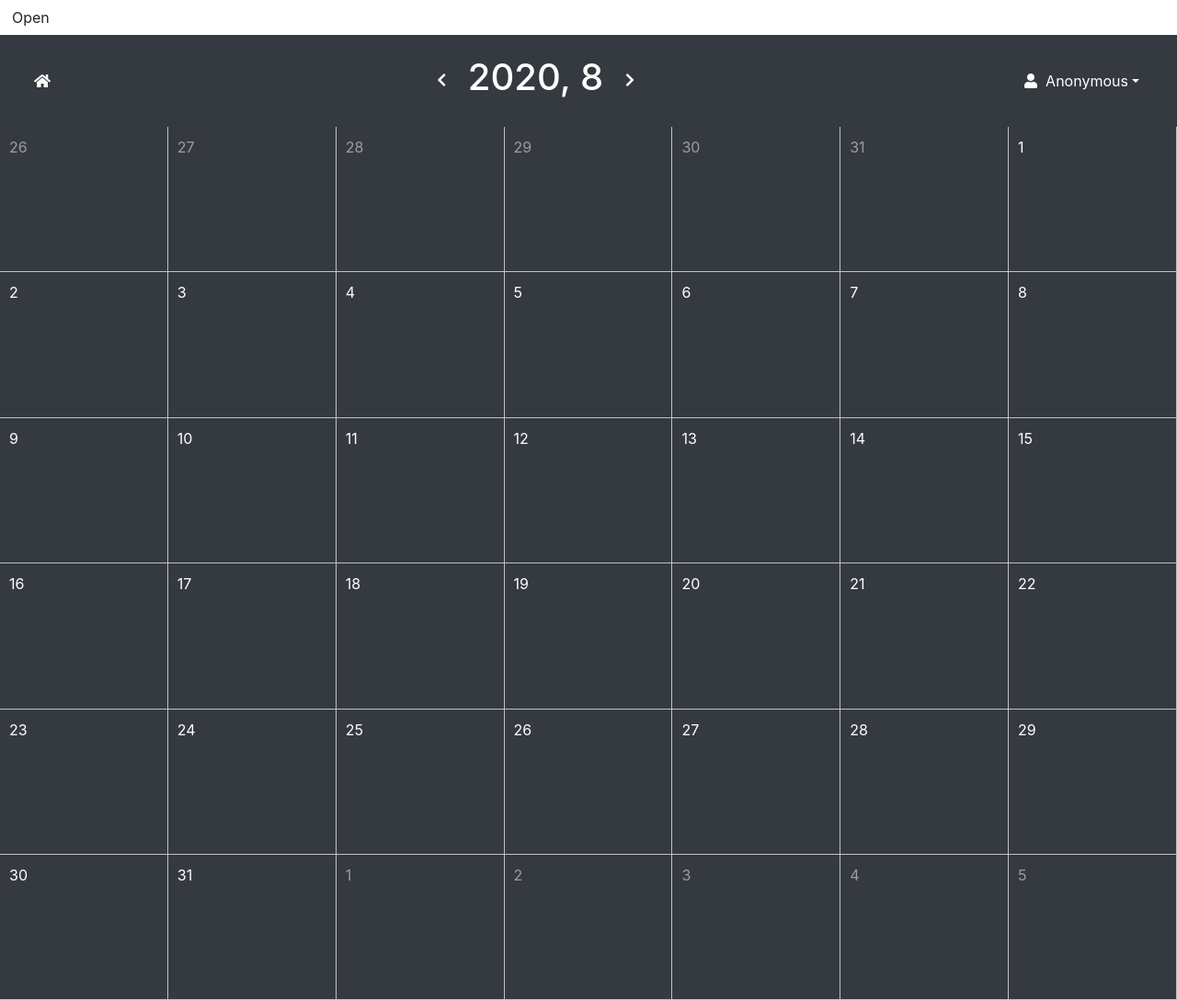
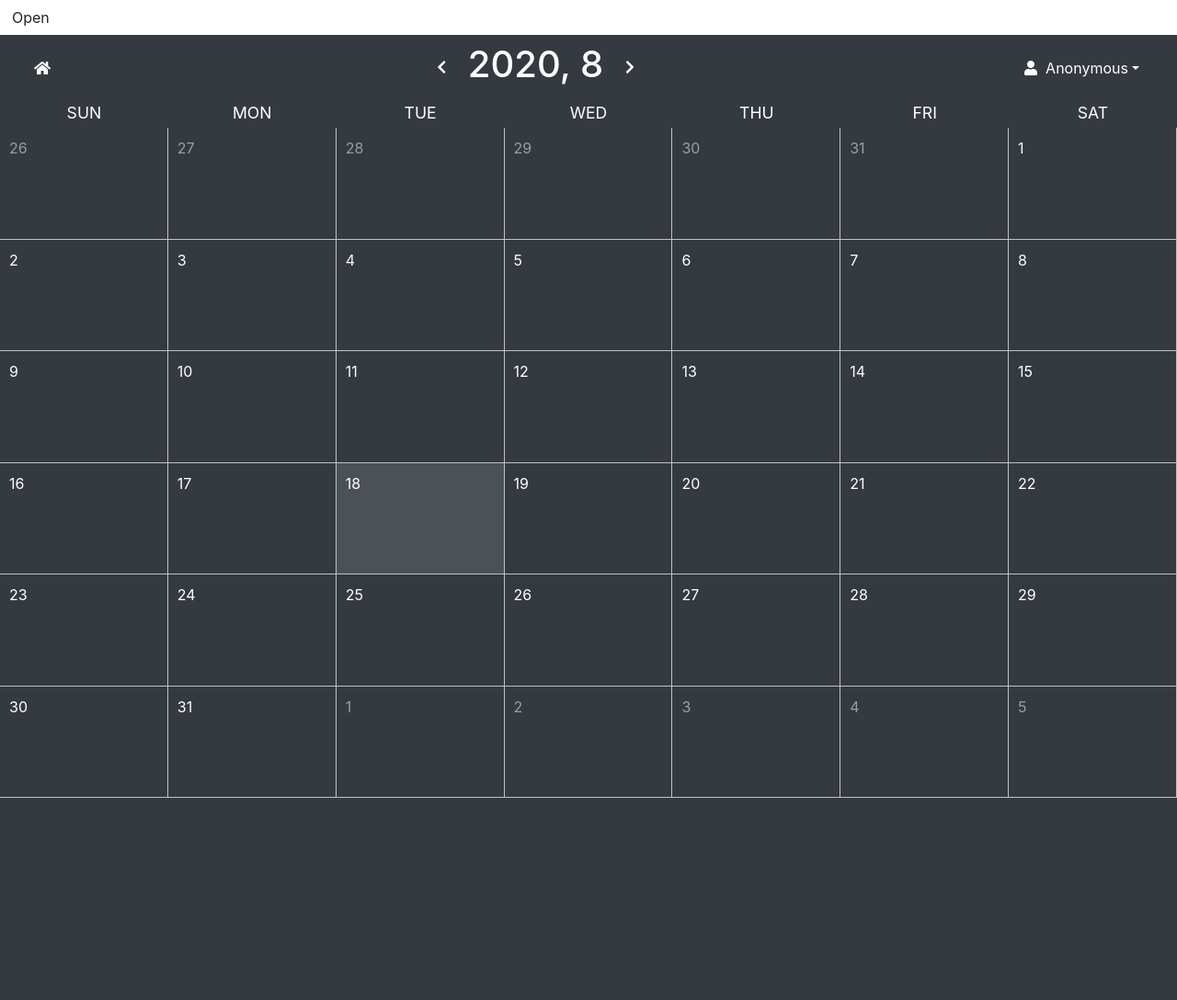
Before and after one commit to JungwonL/CalendaDiary, a Django app: page / in a window 1280 px wide. Shown: the whole page at 92% size. After the commit the page ends 868 px from the top, so only its background shows below. Run offline with Django 3.2, Linux system fonts and the light colour scheme; some libraries are stand-ins or nearby versions.

Commit message:
요일, 색변경 추가

```diff
--- a/schedule/templates/schedule/schedule_list.html
+++ b/schedule/templates/schedule/schedule_list.html
@@ -1,9 +1,6 @@
-{% extends "base.html" %}
-{% block title %}schedule_list.html{% endblock %}
-{% block content %}
+
 <div>
 <h3>Schedule List!!!!!!!!!!!!!</h3>
-<!--    for schedule in schedule_list.user_id_fk[user.id] -->
     {% if user.is_active %}
         <ul>
             {% for schedule in schedule_list %}
@@ -25,4 +22,3 @@
     {% endif %}
 
 </div>
-{% endblock %}
--- a/templates/home.html
+++ b/templates/home.html
@@ -3,10 +3,12 @@
 
 {% block extra-style %}
 {% include "home_cal_style.html" %}
+{% include "modal_style.html" %}
 {% endblock %}
 
 {% block content %}
 {% include "modal.html" %}
+
 <div id="calendar"></div>
 
 <script>
--- a/templates/home_cal_style.html
+++ b/templates/home_cal_style.html
@@ -15,29 +15,30 @@
     padding: 0%;
   }
 
+  .calendarDay{
+    display: inline-block;
+    text-align: center;
+    font-size: 1.1em;
+    color: #ffffff;
+    width: calc(100% / 7);
+
+    background-color: #343A40;
+  }
+
   .calendar__day {
     display: inline-block;
-    vertical-align: bottom;
     width: calc(100% / 7);
-    height: calc(100% / 5);
+    height: calc(92% / 6);
     box-sizing: border-box;
-    border-radius: 0px;
 
     padding: 10px;
-  }
+    color: #FFFFFF;
+    background-color:#343A40;
 
-  .horizontalGutter {
-    margin-right: 0%;
     border-bottom: thin groove #c2c2c2;
     border-right: thin groove #c2c2c2;
   }
 
-<<<<<<< HEAD:templates/home_cal_style.html
-=======
-  .verticalGutter {
-    margin-top: 0.5%;
-  }
 
 }
->>>>>>> #5_scheduling:templates/base_cal_style.html
 </style>
--- a/templates/home_cal_table.html
+++ b/templates/home_cal_table.html
@@ -1,47 +1,75 @@
 const setCalendarData = (year, month) => {
+  const today = new Date();
   const setDate = new Date(year, month - 1, 1);
   const firstDay = setDate.getDate();
   const firstDayName = setDate.getDay();
-  const lastDay = new Date(
-    today.getFullYear(),
-    today.getMonth() + 1,
-    0
-  ).getDate();
-  const prevLastDay = new Date(
-    today.getFullYear(),
-    today.getMonth(),
-    0
-  ).getDate();
+  const lastDay = new Date(today.getFullYear(), today.getMonth() + 1, 0).getDate();
+  const prevLastDay = new Date(today.getFullYear(), today.getMonth(), 0).getDate();
 
- let startDayCount = 1;
+  let startDayCount = 1;
   let lastDayCount = 1;
+  //요일 출력
+  calHtml += `<div class="calendarDay">SUN</div>`;
+  calHtml += `<div class="calendarDay">MON</div>`;
+  calHtml += `<div class="calendarDay">TUE</div>`;
+  calHtml += `<div class="calendarDay">WED</div>`;
+  calHtml += `<div class="calendarDay">THU</div>`;
+  calHtml += `<div class="calendarDay">FRI</div>`;
+  calHtml += `<div class="calendarDay">SAT</div>`;
+  calHtml += `<div style="height:3px; background-color:#343A40;"></div>`;
 
+  //달력출력
   for (let i = 0; i < 6; i++) {
     for (let j = 0; j < 7; j++) {
       //이전 달
       if (i == 0 && j < firstDayName) {
         calHtml +=
-          `<div style='background-color:#343A40;' class='calendar__day horizontalGutter text-white-50'><span>${(prevLastDay - (firstDayName - 1) + j)}</span><span></span></div>`;
+          `<div class='calendar__day text-white-50'>${(prevLastDay - (firstDayName - 1) + j)}</div>`;
       }
       //이번 달
-      else if (i == 0 && j >= firstDayName) {
-        calHtml +=
-        `<div style='background-color:#343A40;' class='calendar__day horizontalGutter text-white '><span>${startDayCount}</span><span id='${year}${month}${setFixDayCount(startDayCount++)}'></span></div>`;
+      else if ((i == 0 && j >= firstDayName)||(i > 0 && startDayCount <= lastDay)) {
+        //오늘
+        if (startDayCount == today.getDate() && setDate.getMonth() == today.getMonth()){
+          calHtml +=
+          `<div id="today" style='background-color:#4b5157;' class='calendar__day'>${startDayCount}<span id='${year}${month}${setFixDayCount(startDayCount++)}'></span></div>`;
+        }
+        else{
+          calHtml +=
+          `<div class='calendar__day'>${startDayCount}<span id='${year}${month}${setFixDayCount(startDayCount++)}'></span></div>`;
+        }
       }
-      else if (i > 0 && startDayCount <= lastDay) {
-        calHtml +=`<div style='background-color:#343A40;'class='calendar__day horizontalGutter text-white'><span>${startDayCount}</span><span id='${year}${month}${setFixDayCount(startDayCount++)}'></span></div>`;
-      }
-
       // 다음 달
       else if (startDayCount > lastDay) {
         calHtml +=
-            `<div style='background-color:#343A40;' class='calendar__day horizontalGutter text-white-50'><span>${lastDayCount++}</span><span></span></div>`;
+            `<div class='calendar__day text-white-50'>${lastDayCount++}</div>`;
       }
     }
   }
   document
     .querySelector("#calendar")
     .insertAdjacentHTML("beforeend", calHtml);
+
+  let items = document.getElementsByClassName('calendar__day')
+
+  for(let item of items){
+        console.log(item);
+        item.onclick = function(e){
+            let target = e.target;
+            }
+        item.onmouseover = function(e){
+            let target = e.target;
+            target.style.cursor = 'pointer';
+            target.style.backgroundColor = '#4b5157';
+        }
+        item.onmouseout = function(e){
+            let target = e.target;
+            target.style.cursor = 'default';
+            if (target.id != 'today'){
+              target.style.backgroundColor = '#343A40';
+            }
+        }
+    };
+
 };
 
 const setFixDayCount = number => {
--- a/templates/home_top.html
+++ b/templates/home_top.html
@@ -5,7 +5,7 @@ today.setMonth(today.getMonth() + count);
 //좌우 버튼, 년월 출력
 let calHtml = "";
 calHtml += `
-<nav class="navbar navbar-expand-lg navbar-dark bg-dark " style="height: 100px;" >
+<nav class="navbar navbar-expand-lg navbar-dark bg-dark " style="height: calendar(8%);" >
 
     {# 홈버튼 #}
     <div class="navbar-nav">
@@ -38,13 +38,14 @@ calHtml += `
                     <img src="{% url 'avata' user.id%}" class="avata-sm">
                     <i class="fas fa-user"></i>
                     &nbsp{{user.username }} </a>
-                <div class="dropdown-menu">
+                <div class="dropdown-menu" style="hover: #FFFFFF;">
                     <a class="dropdown-item" href="{% url 'a">Mypage</a>
                     <a class="dropdown-item" href="{% url 'avata_add' user.id %}">Avata</a>
                     <a class="dropdown-item" href="{% url 'logout' %}">Logout</a>
                     <a class="dropdown-item" href="{% url 'password_change' %}">
                         Change Password</a>
                 </div>
+
                 {% else %}
                 <a class="nav-link dropdown-toggle ml-auto text-white" href="#"
                    data-toggle="dropdown">
@@ -53,6 +54,7 @@ calHtml += `
                     <a class="dropdown-item" href="{% url 'login' %}">Login</a>
                     <a class="dropdown-item" href="{% url 'register' %}">Register</a>
                 </div>
+
                 {% endif %}
             </li>
         </ul>
--- a/templates/modal.html
+++ b/templates/modal.html
@@ -1,12 +1,9 @@
-{% block extra-style %}
-{% include "modal_style.html" %}
-{% endblock %}
+<button class="btn btn-toggle" id='modal' data-target="#myModal" data-toggle="modal">Open</button>
 
-<button class="btn btn-toggle" id='modal' data-target="#myModal" data-toggle="modal">Open</button>
 <div class="modal fade" id="myModal">
         <div class="modal-dialog modal-fullsize">
                 <div class="modal-content modal-fullsize">
-                        <div class="modal-header">Scheduling..</div> <!--{{model.name}}Scheduling-->
+                        <div class="modal-header">Scheduling..</div>
                         <div class="modal-body">
                                 {% include "schedule/schedule_list.html" %}
                         </div>
@@ -19,8 +16,3 @@
                 </div>
         </div>
 </div>
-
-
-<!--# TemplateView-->
-<!--class HomeView(ScheduleLV):-->
-<!--	template_name = 'home.html'-->
```
